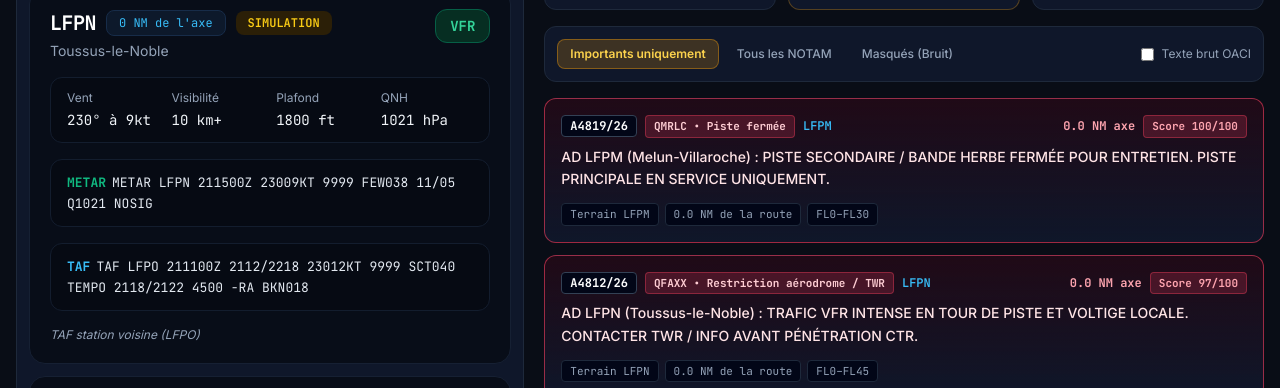
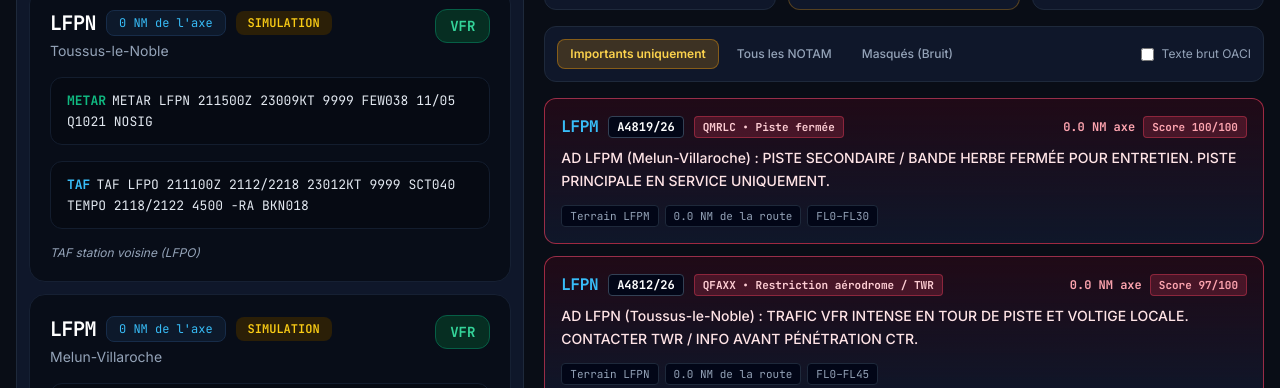
Before and after one commit to antoinelc30/routebriefing, a plain HTML site: page index.html in a window 1280 px wide. Shown: the part 819-1207 px from the top of the page. Drawn offline with nearby package versions, Linux system fonts and the light colour scheme; no server answers.

Commit message:
Clean up flight information section in index.html
Removed unused div elements for flight information.

```diff
--- a/index.html
+++ b/index.html
@@ -902,25 +902,6 @@
               </span>
             </div>
 
-            <div class="bg-[#060a13] border border-[#131d2e] rounded-xl px-4 py-3 grid grid-cols-2 sm:grid-cols-4 gap-3">
-              <div>
-                <div class="text-xs text-slate-400">Vent</div>
-                <div class="font-mono-aero text-sm text-slate-100 mt-1">${m.vent}</div>
-              </div>
-              <div>
-                <div class="text-xs text-slate-400">Visibilité</div>
-                <div class="font-mono-aero text-sm text-slate-100 mt-1">${m.visibilite}</div>
-              </div>
-              <div>
-                <div class="text-xs text-slate-400">Plafond</div>
-                <div class="font-mono-aero text-sm text-slate-100 mt-1">${m.plafond}</div>
-              </div>
-              <div>
-                <div class="text-xs text-slate-400">QNH</div>
-                <div class="font-mono-aero text-sm text-slate-100 mt-1">${m.qnh}</div>
-              </div>
-            </div>
-
             ${st.metar ? `
               <div class="bg-[#060a13] border border-[#131d2e] rounded-xl px-4 py-3">
                 <div class="font-mono-aero text-xs sm:text-[13px] leading-relaxed text-slate-200 break-words">
@@ -985,10 +966,10 @@
         return `
           <div class="border ${borderClass} rounded-xl p-4 transition">
             <div class="flex flex-wrap items-center justify-between gap-2 mb-2">
-              <div class="flex flex-wrap items-center gap-2">
+              <div class="flex flex-wrap items-center gap-2.5">
+                <span class="font-mono-aero font-extrabold text-base text-sky-400 tracking-tight">${n.itemA}</span>
                 <span class="font-mono-aero font-bold text-xs px-2 py-0.5 rounded bg-slate-950 text-white border border-slate-700">${n.id}</span>
                 <span class="font-mono-aero text-[11px] font-bold px-2 py-0.5 rounded border ${catBadge}">${n.qCode} • ${n.categoryLabel}</span>
-                <span class="font-mono-aero text-xs font-semibold text-sky-400">${n.itemA}</span>
               </div>
               <div class="flex items-center gap-2">
                 <span class="font-mono-aero text-xs font-bold ${isCrit ? 'text-rose-300' : 'text-slate-400'}">${n.distNm.toFixed(1)} NM axe</span>
```
